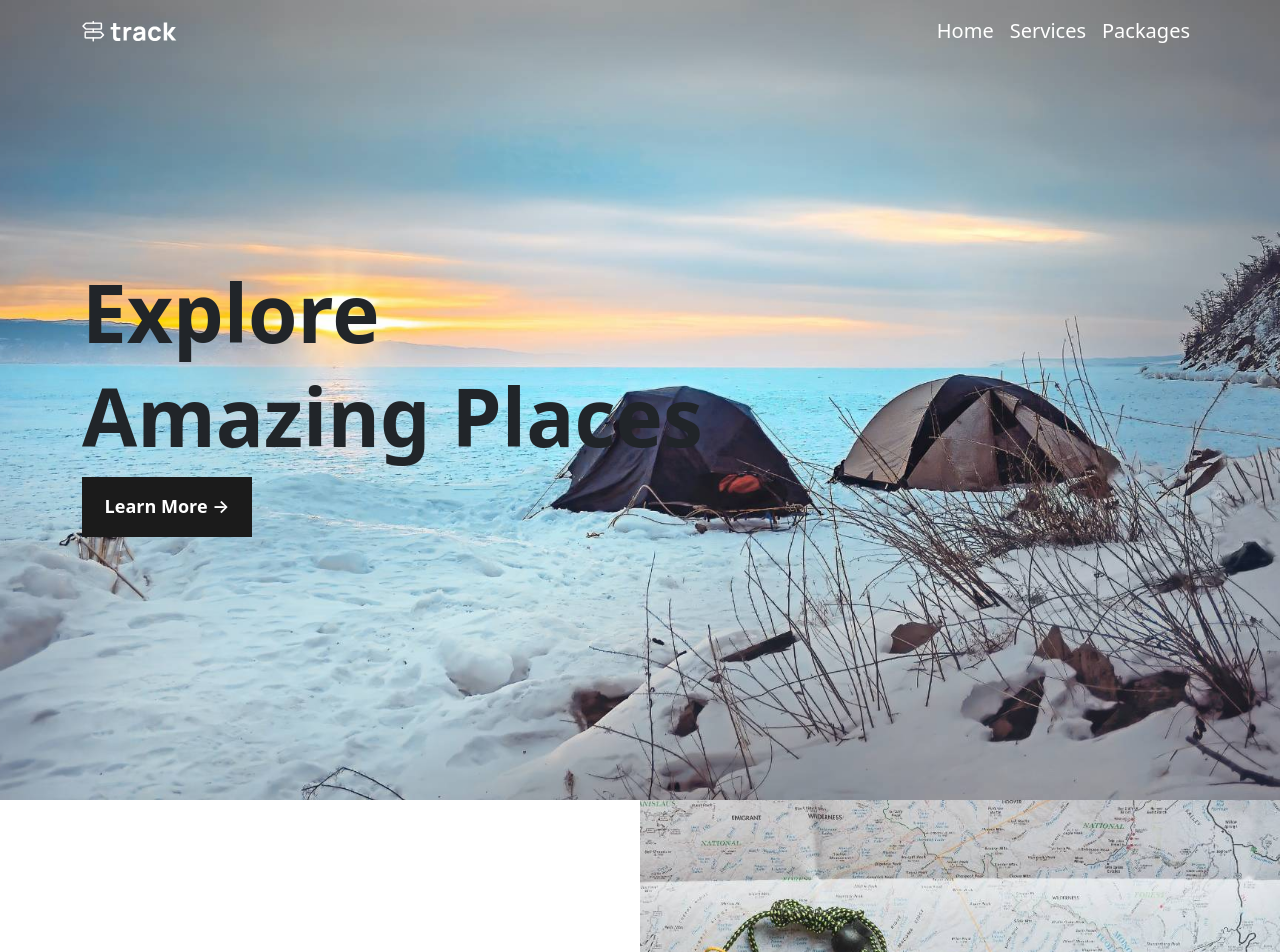
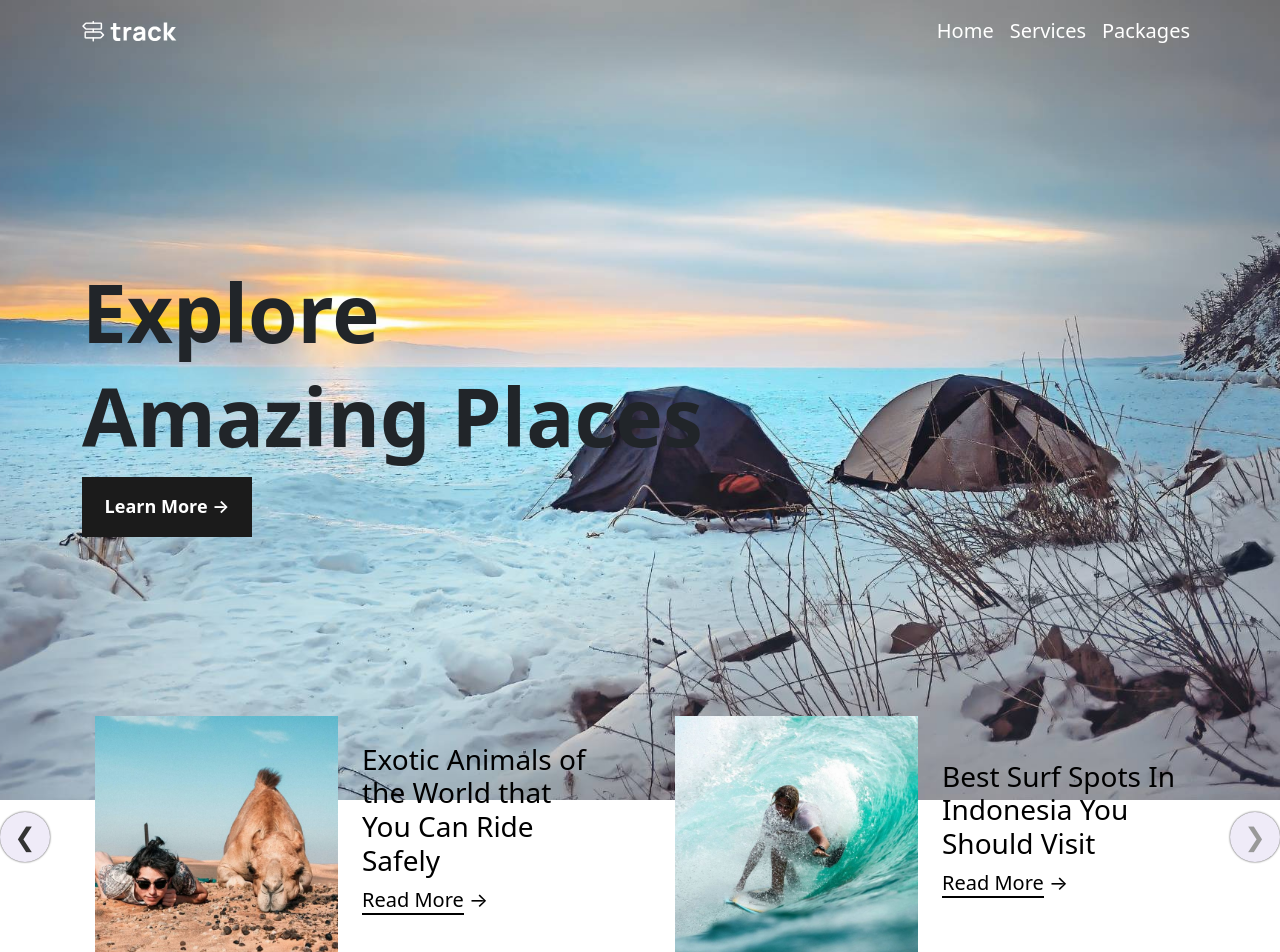
Before and after one commit to SaymanRabbi/Independent-10, a React (Create React App) app: page / in a window 1280 px wide. Shown: the top 952 px of the page. Built offline with nearby package versions, Linux system fonts and the light colour scheme.

Commit message:
slider add

```diff
--- a/package.json
+++ b/package.json
@@ -11,8 +11,10 @@
     "react": "^18.0.0",
     "react-bootstrap": "^2.2.3",
     "react-dom": "^18.0.0",
+    "react-elastic-carousel": "^0.11.5",
     "react-router-dom": "^6.3.0",
     "react-scripts": "5.0.1",
+    "styled-components": "^5.3.5",
     "web-vitals": "^2.1.4"
   },
   "scripts": {
--- a/src/App.js
+++ b/src/App.js
@@ -2,7 +2,8 @@ import 'bootstrap/dist/css/bootstrap.min.css';
 import { Route, Routes } from 'react-router-dom';
 import './App.css';
 import Header from './Components/Header/Header';
-import Hero from './Components/Hero/Hero';
+import Hero from './Components/Home/Hero';
+
 
 
 function App() {
--- a/src/Components/Hero/Hero.js
+++ b/src/Components/Home/Explore.js
@@ -1,27 +1,9 @@
 import React from 'react';
-import './Hero.css'
 import maping from '../../image/mapping.jpg'
-const Hero = () => {
+const Explore = () => {
     return (
         <div>
-            <div className="" style={{height:'600px'}}>
-        <div className='hero'>
-            <div className='container'>
-                <h1 className='display-1' style={{fontWeight:"600"}}>Explore</h1>
-                <h1 className='display-1' style={{fontWeight:"600"}}>Amazing Places</h1>
-                <button className='button'>Learn More &rarr;</button>
-            </div>
-                </div>
-            </div>
-
-
-
-
-
-
-
-            {/* Explre Section-------- */}
-            <div className="explore row g-0">
+            <div className="explore row g-0 mt-5">
                 <h1 className='text-center display-2 mb-5' style={{fontWeight:"500"}}>Explore <span className='explore-more'>More</span> </h1>
                 <div className="col-6 d-flex align-items-center justify-content-center">
                     <div className='w-75 mx-auto'>
@@ -39,10 +21,8 @@ const Hero = () => {
                 </div>
 
             </div>
-
-
-            </div>
+        </div>
     );
 };
 
-export default Hero;
+export default Explore;
--- /dev/null
+++ b/src/Components/Home/Hero.js
@@ -0,0 +1,23 @@
+import React from 'react';
+import Explore from './Explore';
+import './Hero.css'
+import Slider from './Slider';
+const Hero = () => {
+    return (
+        <div>
+            <div className="" style={{height:'600px'}}>
+        <div className='hero'>
+            <div className='container'>
+                <h1 className='display-1' style={{fontWeight:"600"}}>Explore</h1>
+                <h1 className='display-1' style={{fontWeight:"600"}}>Amazing Places</h1>
+                <button className='button'>Learn More &rarr;</button>
+            </div>
+                </div>
+            </div>
+            <Slider></Slider>
+            <Explore></Explore>
+            </div>
+    );
+};
+
+export default Hero;
--- /dev/null
+++ b/src/Components/Home/Item.js
@@ -0,0 +1,15 @@
+import styled from 'styled-components';
+export default styled.div`
+display:flex;
+justify-content:center;
+align-items:center;
+height:350px;
+width:100%;
+color:black;
+margin-left:15px;
+margin-right:15px;
+
+padding:20px;
+font-size:4em
+
+`
--- /dev/null
+++ b/src/Components/Home/Slider.css
@@ -0,0 +1,15 @@
+.button-custom{
+    font-size: 20px;
+    cursor: pointer;
+    transition: all .5s;
+}
+.span{
+    border-bottom: 2px solid black;
+    transition: all .5s;
+}
+.button-custom:hover{
+    color: #D9E4DD;
+}
+.button-custom:hover .span{
+    border-bottom:none
+}
--- /dev/null
+++ b/src/Components/Home/Slider.js
@@ -0,0 +1,66 @@
+import React from 'react';
+import Carousel from 'react-elastic-carousel';
+import Item from './Item';
+import img1 from '../../image/baggy-650x650.jpg'
+import img2 from '../../image/camel-650x650.jpg'
+import img3 from '../../image/wavvy-650x650.jpg'
+import './Slider.css'
+const breckpoints = [
+    {width:1,itemsToShow:1},
+    {width:500,itemsToShow:1},
+    {width:768,itemsToShow:2},
+    {width:1200,itemsToShow:2},
+]
+const Slider = () => {
+    return (
+        <>
+            <Carousel breakPoints={breckpoints} enableAutoPlay autoPlaySpeed={1500}>
+                <Item>
+                    <div className="row">
+                        <div className="col-6 m-auto">
+                           <img src={img1} className='w-100' alt="" />
+                        </div>
+                        <div className="col-6 m-auto">
+                           <h3>
+                                7 Pro Tips for Packing for Your First Backpacking Trip	</h3>
+                            <p className='button-custom'><span className='span'>Read More</span> &rarr;</p>
+                        </div>
+                    </div>
+
+             </Item>
+                <Item>
+                <div className="row">
+                        <div className="col-6 m-auto">
+                           <img src={img2} className='w-100' alt="" />
+                        </div>
+                        <div className="col-6 m-auto">
+                           <h3>
+                           Exotic Animals of the World that You Can Ride Safely	</h3>
+                            <p className='button-custom'><span className='span'>Read More</span> &rarr;</p>
+                        </div>
+                    </div>
+
+
+
+             </Item>
+                <Item>
+                <div className="row">
+                        <div className="col-6 m-auto">
+                           <img src={img3} className='w-100' alt="" />
+                        </div>
+                        <div className="col-6 m-auto">
+                           <h3>
+
+		Best Surf Spots In Indonesia You Should Visit	</h3>
+                            <p className='button-custom'><span className='span'>Read More</span> &rarr;</p>
+                        </div>
+                    </div>
+
+             </Item>
+
+            </Carousel>
+        </>
+    );
+};
+
+export default Slider;
```
Also changed, not shown: src/Components/Home/Hero.css (renamed from src/Components/Hero/Hero.css), 1 other file (tests, documents, lock files or other folders).
